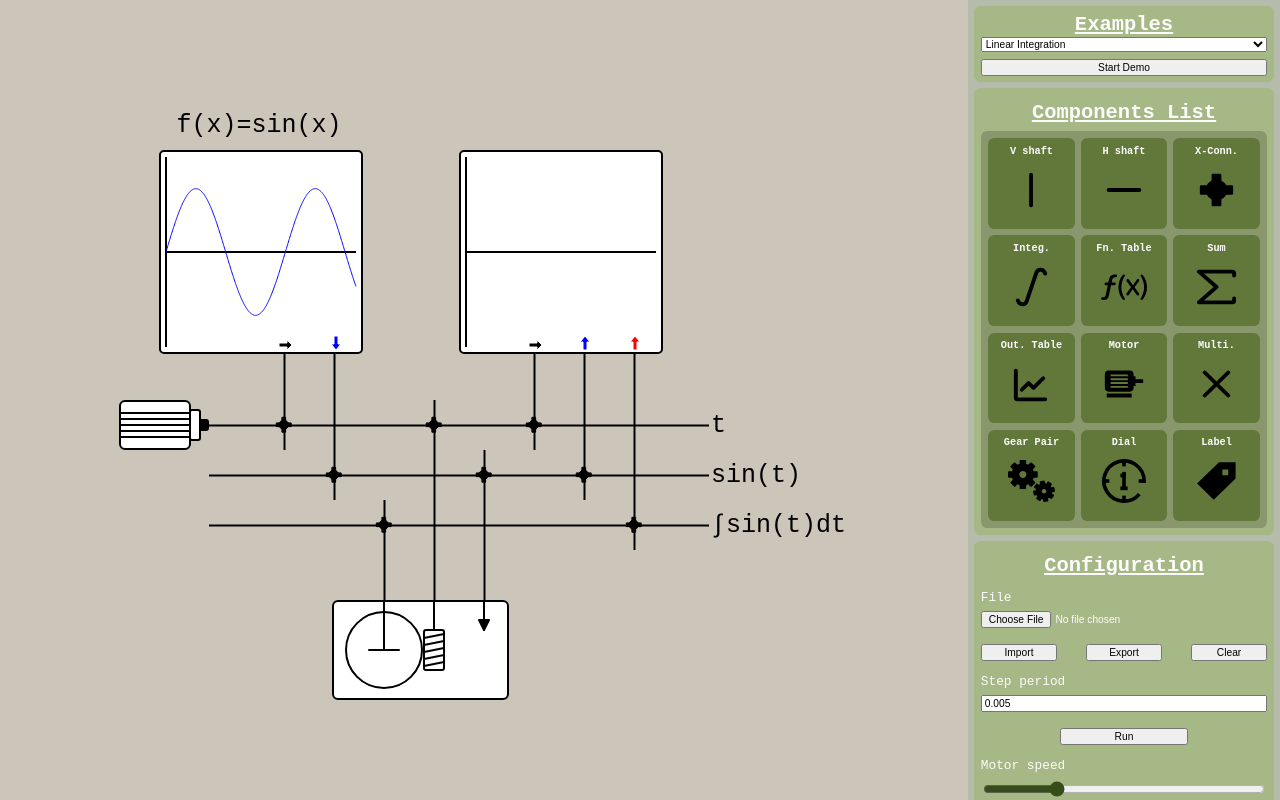
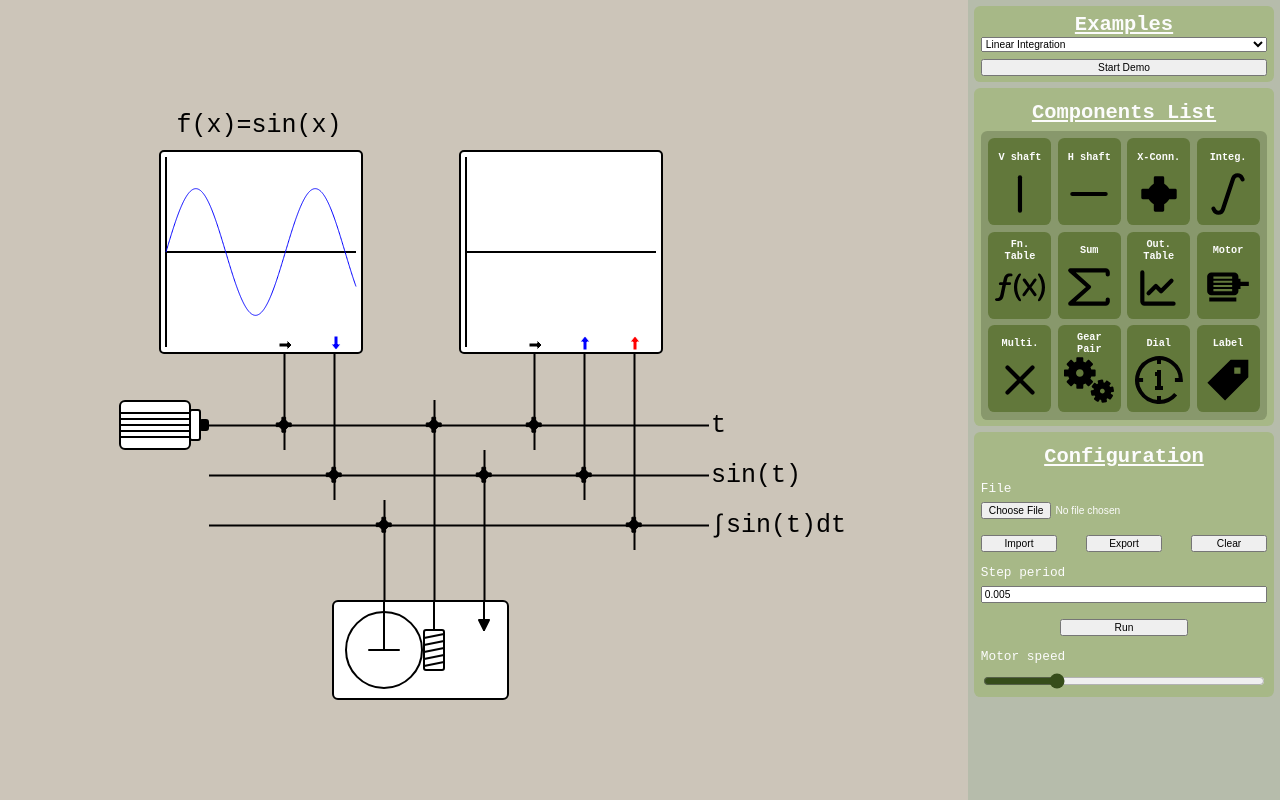
Before and after one commit to ComputingPhysicalCalculus/ComputingPhysicalCalculus, a website built with Vite: page index.html in a window 1280 px wide. Built offline with nearby package versions, Linux system fonts and the light colour scheme.

Commit message:
Reverted icon changes back to more like previous

```diff
--- a/styles/components.css
+++ b/styles/components.css
@@ -21,8 +21,8 @@
     display: grid;
     background: var(--colour-accent3);
 
-    grid-template-rows: repeat(4, 1fr);
-    grid-template-columns: repeat(3, 1fr);
+    grid-template-rows: repeat(3, 1fr);
+    grid-template-columns: repeat(4, 1fr);
 
     gap: calc(var(--gap-size));
     padding: calc(var(--gap-size) * 1.2);
@@ -63,7 +63,7 @@
 }
 
 .component-img {
-    width: 90%;
+    width: 100%;
     aspect-ratio: 1;
     display: flex;
     justify-content: center;
@@ -71,7 +71,7 @@
 }
 
 .component img {
-    width: 70%;
+    width: 100%;
     aspect-ratio: 1;
     user-select: none;
     -webkit-user-drag: none;
--- a/styles/style.css
+++ b/styles/style.css
@@ -62,6 +62,7 @@ html {
     min-width: 24rem;
     height: 100%;
     overflow: scroll;
+    overflow-x: hidden;
 
     background: var(--colour-accent1);
 
```
